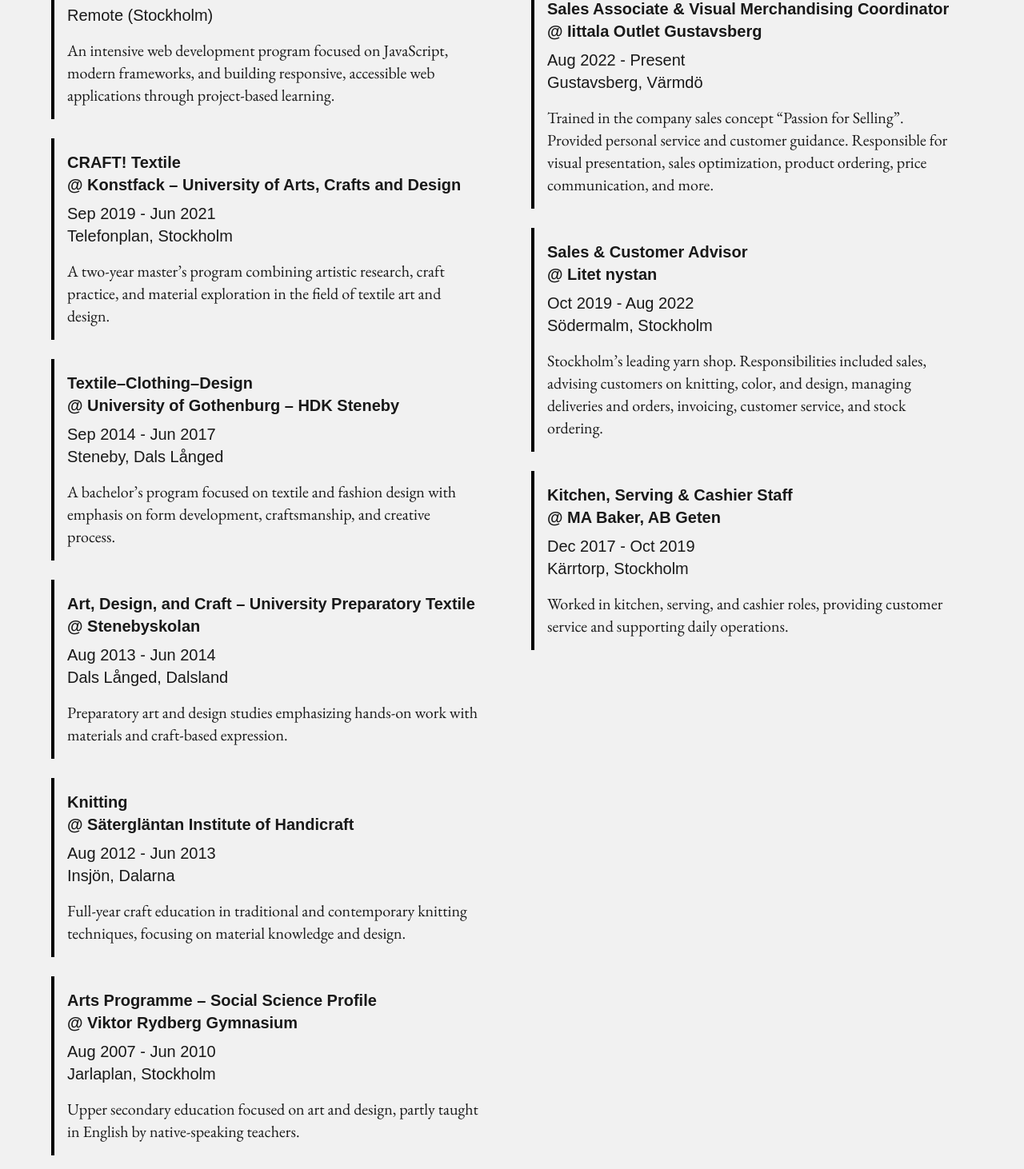
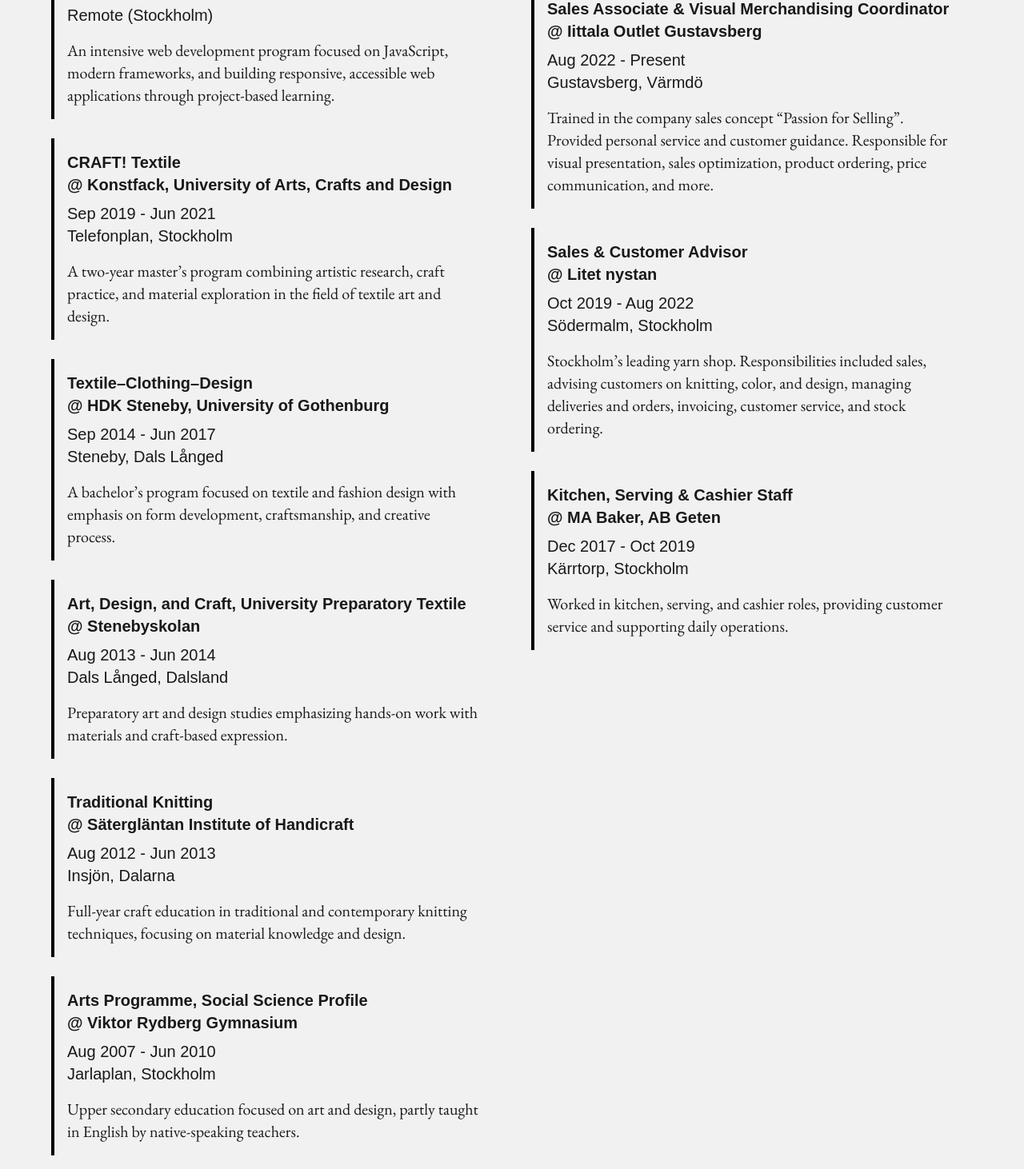
Before and after one commit to fridanordenlow/angular-portfolio, an Angular app: page /cv in a window 1280 px wide. Shown: the part 1040-2502 px from the top of the page at 80% size. Built offline with nearby package versions, Linux system fonts and the light colour scheme; a web font is replaced by a local one.

Commit message:
make small adjustments to education data

```diff
--- a/src/app/data/education.data.ts
+++ b/src/app/data/education.data.ts
@@ -28,7 +28,7 @@
   },
   {
     id: 'konstfack-master',
-    school: 'Konstfack – University of Arts, Crafts and Design',
+    school: 'Konstfack, University of Arts, Crafts and Design',
     program: 'CRAFT! Textile',
     degree: 'Master of Fine Arts',
     credits: '120 HP',
@@ -41,7 +41,7 @@
   },
   {
     id: 'hdk-bachelor',
-    school: 'University of Gothenburg – HDK Steneby',
+    school: 'HDK Steneby, University of Gothenburg',
     program: 'Textile–Clothing–Design',
     degree: 'Bachelor of Fine Arts',
     credits: '180 HP',
@@ -55,7 +55,7 @@
   {
     id: 'steneby-textile-prep',
     school: 'Stenebyskolan',
-    program: 'Art, Design, and Craft – University Preparatory Textile',
+    program: 'Art, Design, and Craft, University Preparatory Textile',
     fieldOfStudy: 'Textile and Craft',
     startDate: 'Aug 2013',
     endDate: 'Jun 2014',
@@ -66,7 +66,7 @@
   {
     id: 'saterglantan-knitting',
     school: 'Sätergläntan Institute of Handicraft',
-    program: 'Knitting',
+    program: 'Traditional Knitting',
     fieldOfStudy: 'Textile Craft',
     startDate: 'Aug 2012',
     endDate: 'Jun 2013',
@@ -77,7 +77,7 @@
   {
     id: 'vrg-gymnasium',
     school: 'Viktor Rydberg Gymnasium',
-    program: 'Arts Programme – Social Science Profile',
+    program: 'Arts Programme, Social Science Profile',
     // program:
     //   'Estetiska programmet (Arts Programme) – Samhällsvetenskaplig profil (Social Science Profile)',
     degree: 'Gymnasieexamen (Upper Secondary School Diploma)',
```
